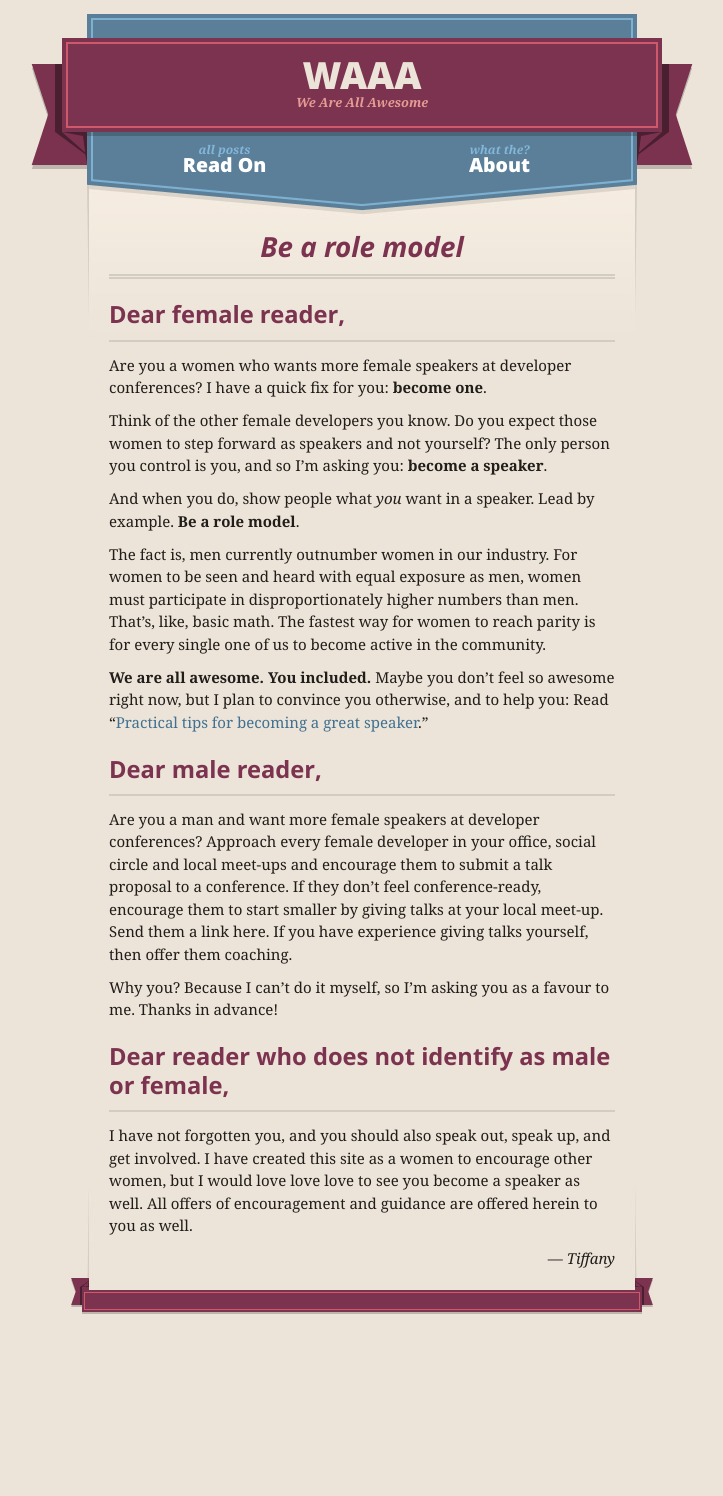
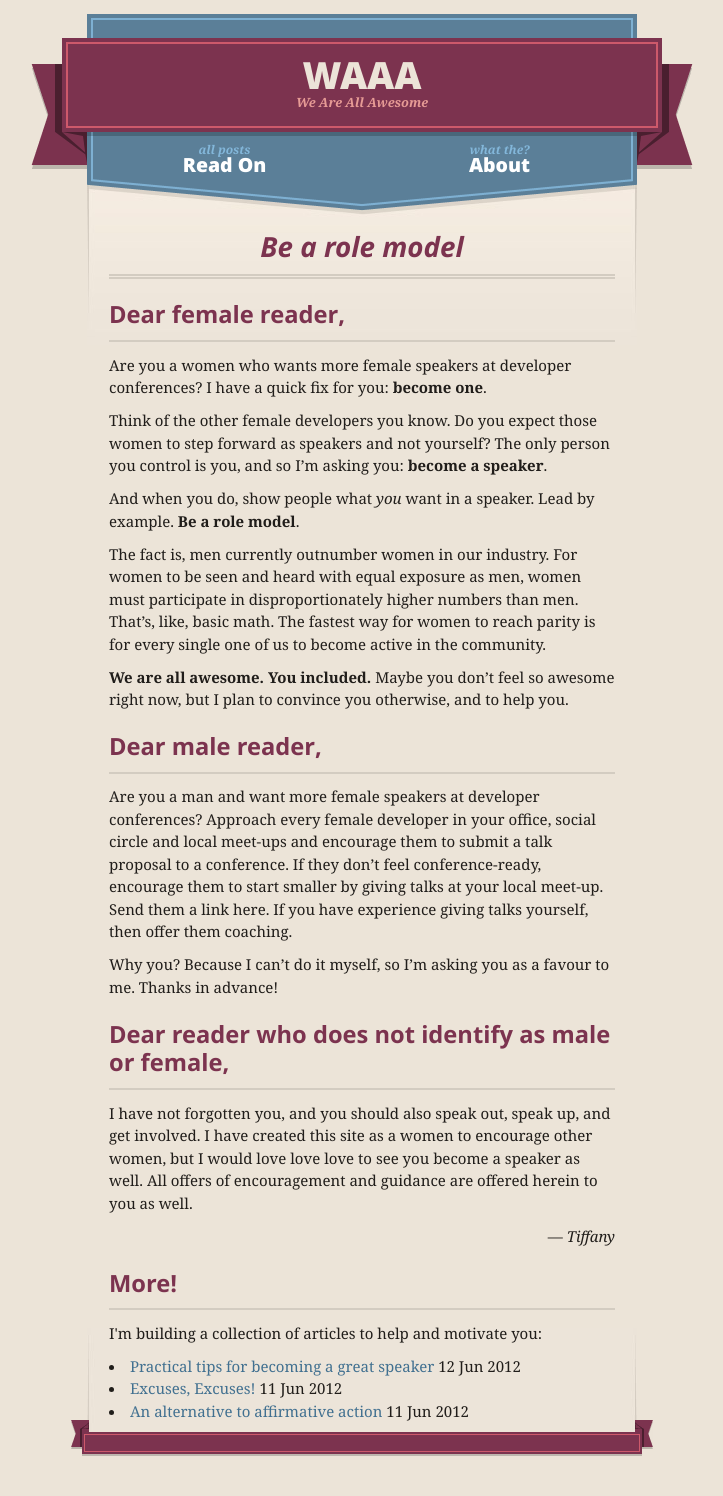
Before and after one commit to janl/waaa, a Jekyll site: the page built from index.html, in a window 1280 px wide. Shown: the whole page, without its empty margins (278-1001 px from the left). Built offline with Jekyll 4.4.1, drawn with Linux system fonts in a browser that asks for light colours; nearby versions of some CDN libraries; before the commit the page ends 1354 px from its top, so only the background shows below that.

Commit message:
practical tips

```diff
--- a/index.html
+++ b/index.html
@@ -16,7 +16,7 @@ layout: main
 
 <p>The fact is, men currently outnumber women in our industry. For women to be seen and heard with equal exposure as men, women must participate in disproportionately higher numbers than men. That’s, like, basic math. The fastest way for women to reach parity is for every single one of us to become active in the community.</p>
 
-<p><strong>We are all awesome. You included.</strong> Maybe you don’t feel so awesome right now, but I plan to convince you otherwise, and to help you: Read “<a href='/practical-tips-for-becoming-a-great-speaker.html'>Practical tips for becoming a great speaker</a>.”</p>
+<p><strong>We are all awesome. You included.</strong> Maybe you don’t feel so awesome right now, but I plan to convince you otherwise, and to help you.</p>
 
 <h2 id='dear_male_reader'>Dear male reader,</h2>
 
@@ -29,3 +29,15 @@ layout: main
 <p>I have not forgotten you, and you should also speak out, speak up, and get involved. I have created this site as a women to encourage other women, but I would love love love to see you become a speaker as well. All offers of encouragement and guidance are offered herein to you as well.</p>
 
 <p align="right"> — <em>Tiffany</em> </p>
+
+<h2 id="further-reading">More!</h2>
+
+<p>I'm building a collection of articles to help and motivate you:</p>
+
+{% for post in site.posts %}
+  <li>
+    <a href="{{ post.url }}" id="{{ cat }}">{{ post.title }}</a>
+    {{ post.summary }}
+    <small>{{ post.date | date_to_string }}</small>
+  </li>
+{% endfor %}
```
Also changed, not shown: _posts/2012-06-12-practical-tips-for-becoming-a-great-speaker.md (added, +68 -0 lines).
